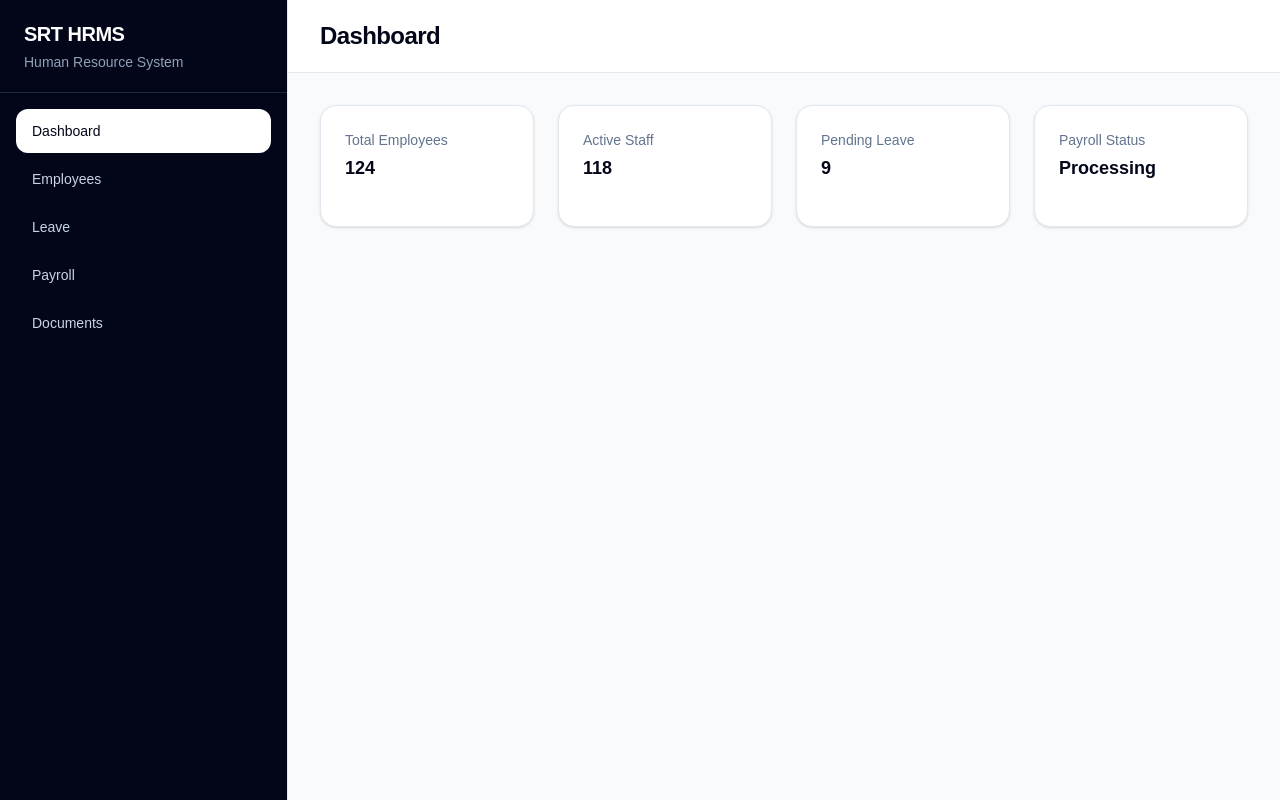
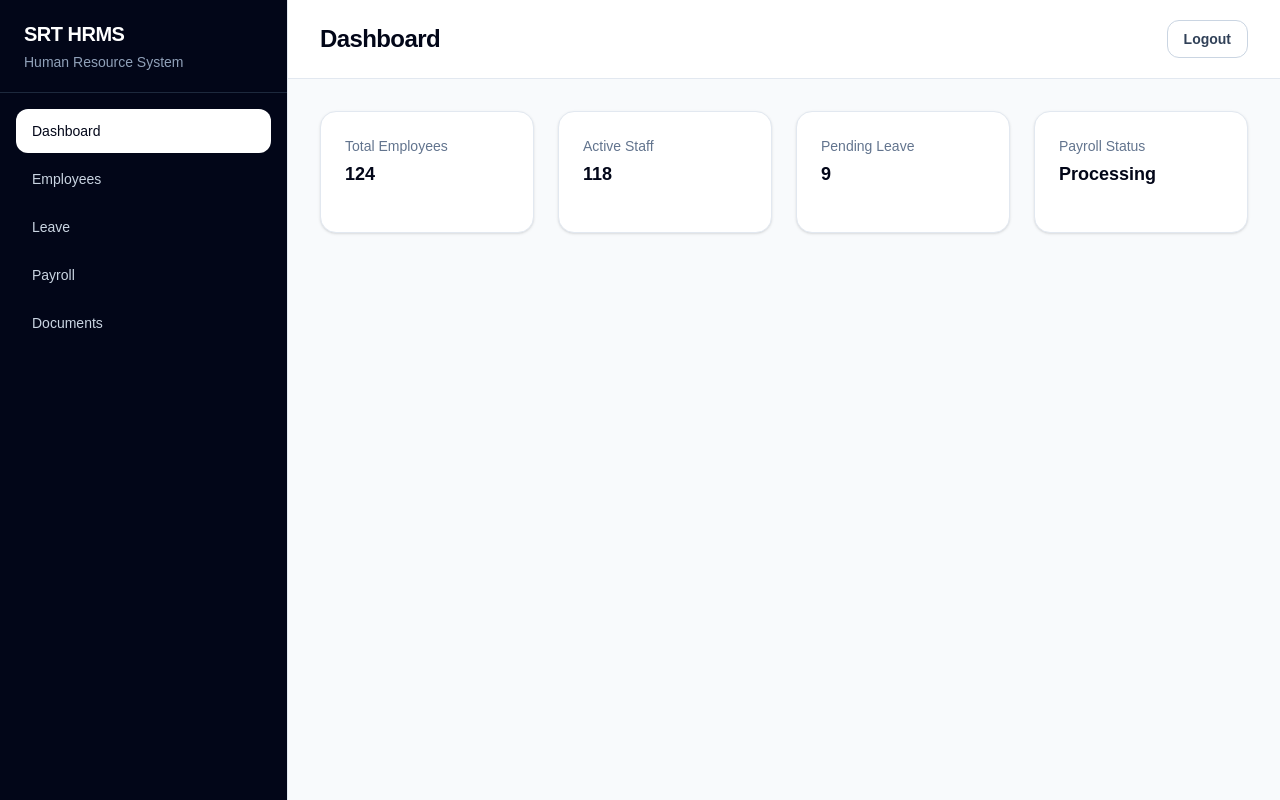
Before and after one commit to citssrt-netizen/srt-hrms, a Next.js app: page /dashboard in a window 1280 px wide. Built offline with nearby package versions, Linux system fonts and the light colour scheme.

Commit message:
add role aware sidebar navigation

```diff
--- a/components/layout/AppShell.tsx
+++ b/components/layout/AppShell.tsx
@@ -6,24 +6,28 @@ type AppShellProps = {
   children: ReactNode;
 };
 
-export function AppShell({
-  title,
-  children,
-}: AppShellProps) {
+export function AppShell({ title, children }: AppShellProps) {
   return (
     <div className="flex min-h-screen bg-slate-50">
       <Sidebar />
 
       <main className="flex-1">
-        <header className="border-b border-slate-200 bg-white px-8 py-5">
+        <header className="flex items-center justify-between border-b border-slate-200 bg-white px-8 py-5">
           <h1 className="text-2xl font-bold tracking-tight text-slate-950">
             {title}
           </h1>
+
+          <form action="/api/auth/logout" method="post">
+            <button
+              type="submit"
+              className="rounded-xl border border-slate-300 bg-white px-4 py-2 text-sm font-semibold text-slate-700 transition hover:border-slate-400 hover:bg-slate-100 hover:text-slate-950"
+            >
+              Logout
+            </button>
+          </form>
         </header>
 
-        <div className="p-8">
-          {children}
-        </div>
+        <div className="p-8">{children}</div>
       </main>
     </div>
   );
--- a/components/layout/Sidebar.tsx
+++ b/components/layout/Sidebar.tsx
@@ -3,7 +3,7 @@
 import Link from "next/link";
 import { usePathname } from "next/navigation";
 
-const items = [
+const employerItems = [
   {
     label: "Dashboard",
     href: "/dashboard",
@@ -26,15 +26,24 @@ const items = [
   },
 ];
 
+const employeeItems = [
+  {
+    label: "Employee Portal",
+    href: "/employee-portal",
+  },
+];
+
 export function Sidebar() {
   const pathname = usePathname();
 
+  const isEmployeePortal = pathname.startsWith("/employee-portal");
+
+  const items = isEmployeePortal ? employeeItems : employerItems;
+
   return (
-    <aside className="hidden md:flex md:w-72 md:flex-col border-r border-slate-200 bg-slate-950 text-white">
+    <aside className="hidden border-r border-slate-200 bg-slate-950 text-white md:flex md:w-72 md:flex-col">
       <div className="border-b border-slate-800 px-6 py-5">
-        <h1 className="text-xl font-bold tracking-tight">
-          SRT HRMS
-        </h1>
+        <h1 className="text-xl font-bold tracking-tight">SRT HRMS</h1>
 
         <p className="mt-1 text-sm text-slate-400">
           Human Resource System
@@ -43,7 +52,9 @@ export function Sidebar() {
 
       <nav className="flex-1 space-y-1 p-4">
         {items.map((item) => {
-          const active = pathname === item.href;
+          const active =
+            pathname === item.href ||
+            pathname.startsWith(`${item.href}/`);
 
           return (
             <Link
```
